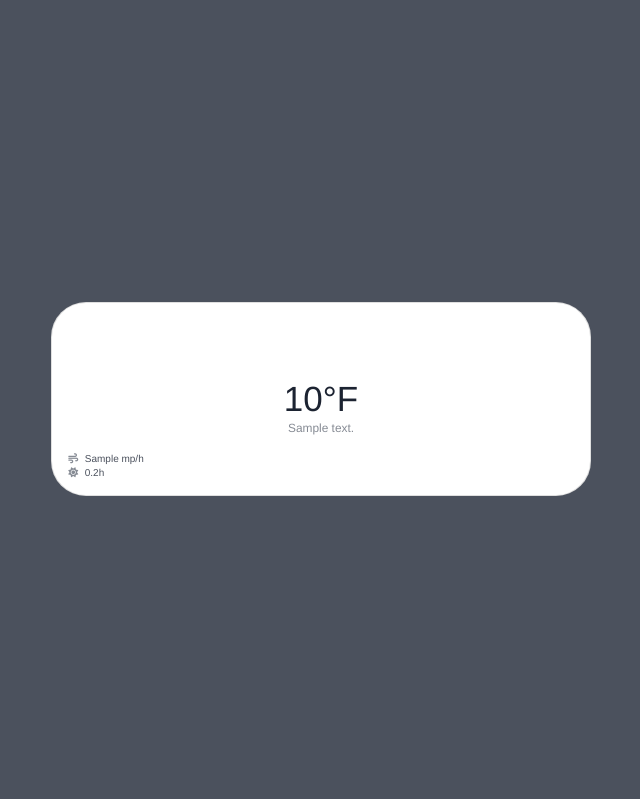
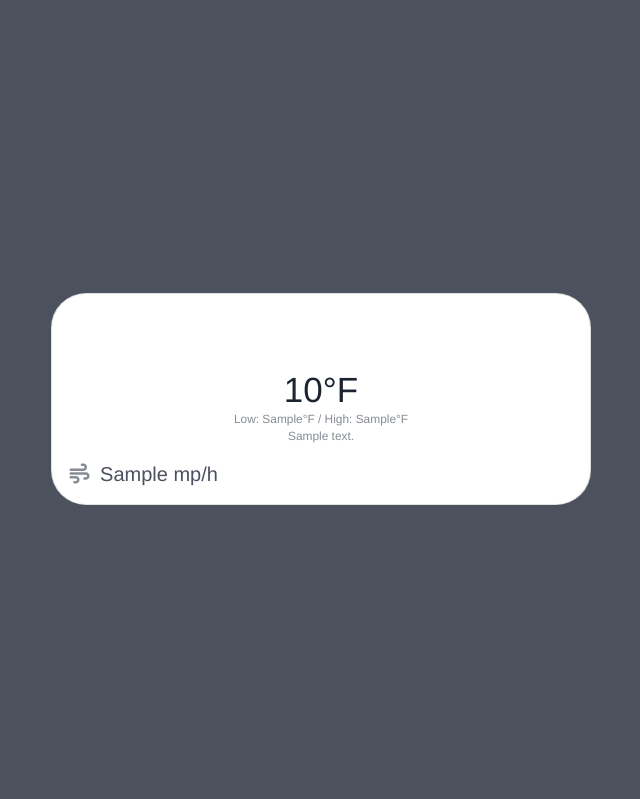
Before and after one commit to jaynielsingh/Weather_App, a Flask app: template templates/result.html in a window 1280 px wide. Shown: the part 83-882 px from the top of the page, without its empty margins (319-959 px from the left). Run offline with Flask 2, Linux system fonts and the light colour scheme; the template is opened without the code that fills it: values that come from a table or form of the project are taken from there, most other values are stand-ins (such as "Sample title", 1, 10 or a date in 2020); some libraries are stand-ins or nearby versions.

Commit message:
update result page

```diff
--- a/main.py
+++ b/main.py
@@ -62,7 +62,9 @@ def index():
 @app.route('/location', methods=["GET", "POST"])
 def location():
     form = LocationForm()
+
     if form.validate_on_submit():
+
         data = geocoder.osm(form.city.data)
         latitude = data.lat
         longitude = data.lng
@@ -79,11 +81,19 @@ def location():
         current_temp = weather_data['current']['temp']
         current_weather_description = weather_data['current']['weather'][0]['description']
         current_wind_speed = weather_data['current']['wind_speed']
+        current_humidity = weather_data['current']['humidity']
+
+
+        daily_temp = weather_data['daily'][0]['temp']
+        daily_max = daily_temp['max']
+        daily_min = daily_temp['min']
+
 
         hourly_data = weather_data['hourly'][:12]
 
         print(current_temp)
-        print(hourly_data)
+        print(daily_temp)
+        print(daily_min, daily_max)
         will_it_rain = False
         for item in hourly_data:
             weather_id = item['weather'][0]['id']
@@ -94,7 +104,8 @@ def location():
             # TODO- Send SMS with twilio only if registered
         return render_template('result.html', current_temp=current_temp, form=form, hourly_data=hourly_data,
                                will_it_rain=will_it_rain, current_weather_description=current_weather_description,
-                               current_wind_speed=current_wind_speed,
+                               current_wind_speed=current_wind_speed, daily_min=daily_min, daily_max=daily_max,
+                               current_humidity=current_humidity,
                                )
     return render_template('add.html', form=form)
 
--- a/templates/result.html
+++ b/templates/result.html
@@ -18,14 +18,19 @@
                         </div>
 
                         <div class="d-flex flex-column text-center mt-5 mb-4">
-              <h6 class="display-4 mb-0 font-weight-bold" style="color: #1C2331;"> {{ current_temp }}°F </h6>
+                            <h6 class="display-4 mb-0 font-weight-bold" style="color: #1C2331;">{{ current_temp
+                                }}°F </h6>
+                            <span class="small"
+                                  style="color: #868B94">Low: {{ daily_min }}°F / High: {{ daily_max }}°F</span>
                             <span class="small" style="color: #868B94">{{ current_weather_description }}</span>
                         </div>
 
                         <div class="d-flex align-items-center">
-              <div class="flex-grow-1" style="font-size: 1rem;">
-                <div><i class="fas fa-wind fa-fw" style="color: #868B94;"></i> <span class="ms-1"> {{ current_wind_speed}} mp/h </span></div>
-                <div><i class="fas fa-sun fa-fw" style="color: #868B94;"></i> <span class="ms-1"> 0.2h </span></div>
+                            <div class="flex-grow-1" style="font-size: 2rem;">
+                                <div>
+                                    <i class="fas fa-wind fa-fw" style="color: #868B94;"></i>
+                                    <span class="ms-1"> {{ current_wind_speed}} mp/h </span>
+                                </div>
                             </div>
                             <!--              <div>-->
                             <!--                {% if will_it_rain: %}-->
```
Lines whose indentation alone changed are shown as unchanged.
